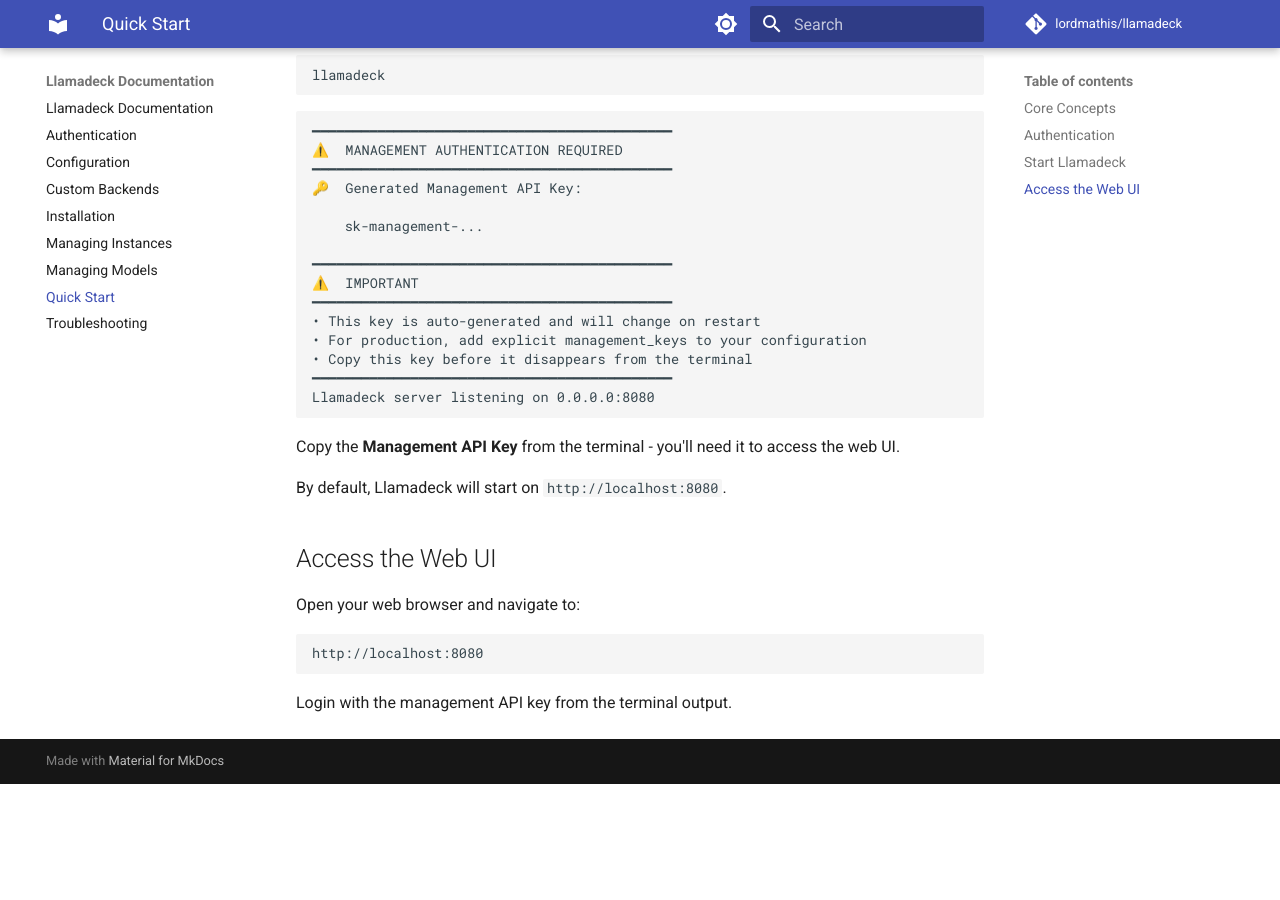
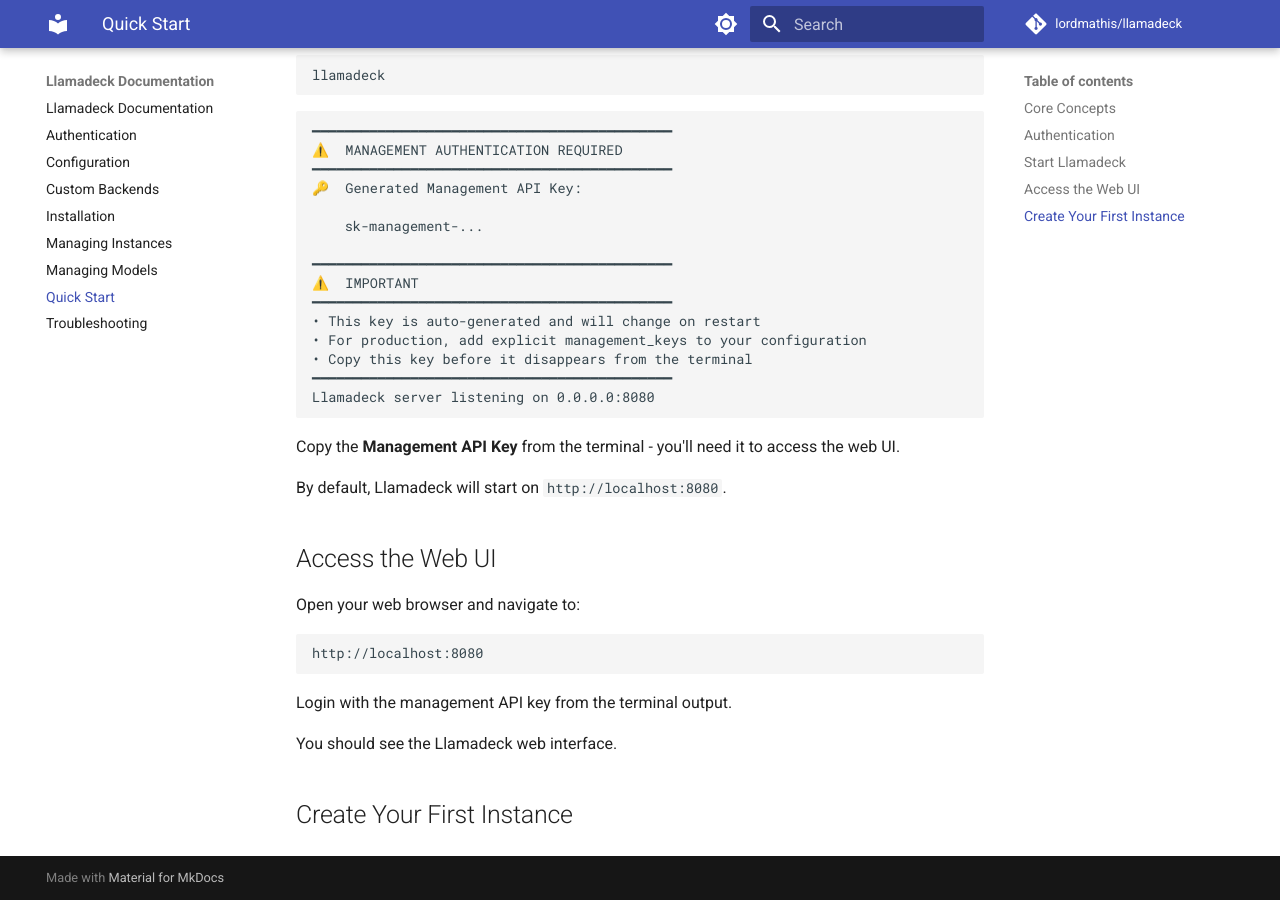
Before and after one commit to shiplaone2q/Llamadeck, an MkDocs documentation site: the page built from docs/quick-start.md, in a window 1280 px wide and 900 px high, scrolled down 1098 px. Built offline with MkDocs 1.6.1 and Material for MkDocs 9.7.7, drawn with Linux system fonts in a browser that asks for light colours; comment, search, counter and statistics services are not loaded; before the commit the page ends 1882 px from its top, so only the background shows below that.

````diff
--- a/docs/quick-start.md
+++ b/docs/quick-start.md
@@ -61,3 +61,7 @@ http://localhost:8080
 ```
 
 Login with the management API key from the terminal output.
+
+You should see the Llamadeck web interface.
+
+## Create Your First Instance
--- a/webui/src/components/instance/BackendTab.tsx
+++ b/webui/src/components/instance/BackendTab.tsx
@@ -52,3 +52,5 @@ const BackendTab: React.FC<BackendTabProps> = ({
     if (isCustom) {
       return customSettings?.command || 'configured in backends.custom.<name>'
     }
+
+    if (backendSettings?.command) {
````
Also changed, not shown: 1 other file.
